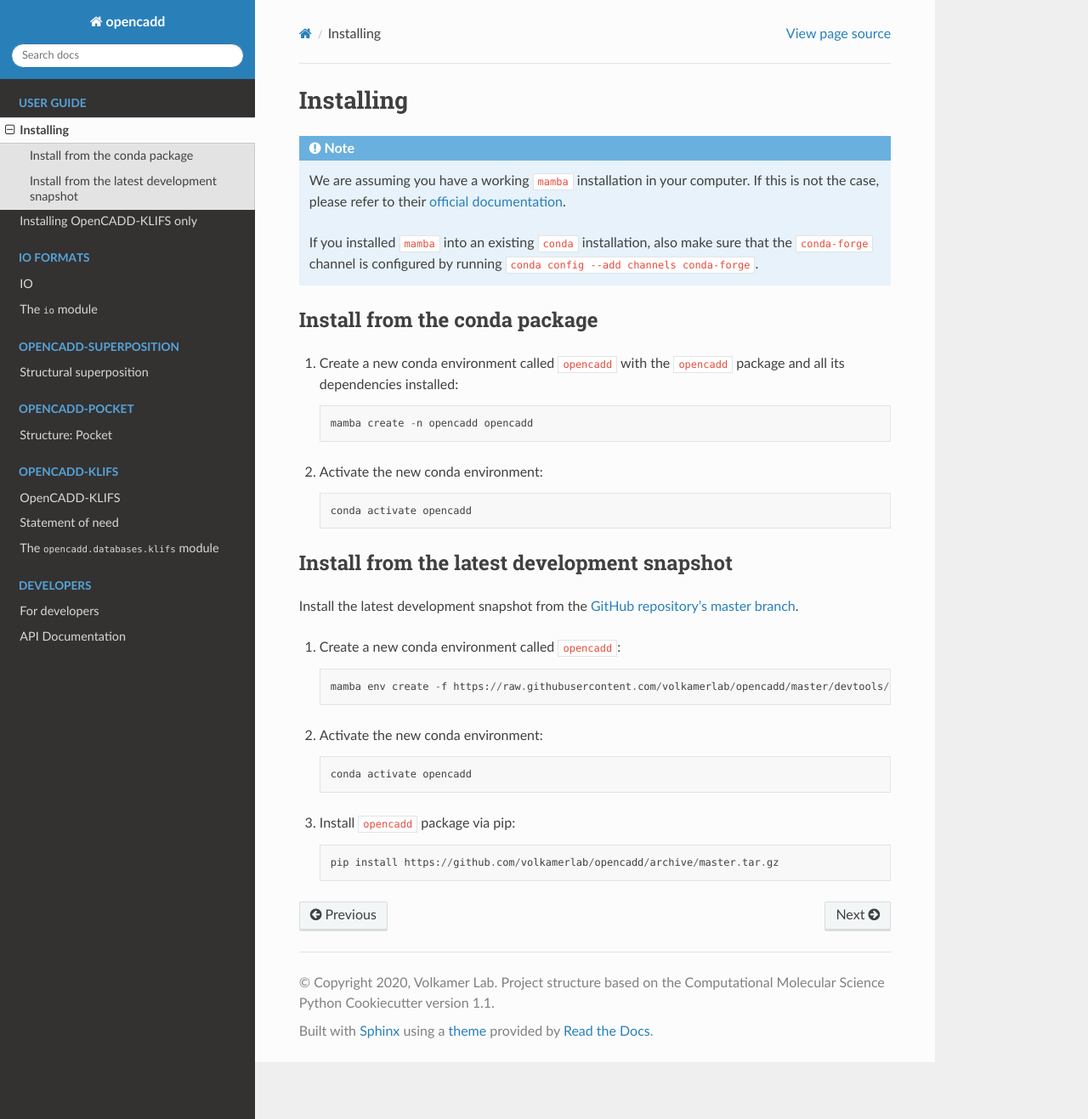
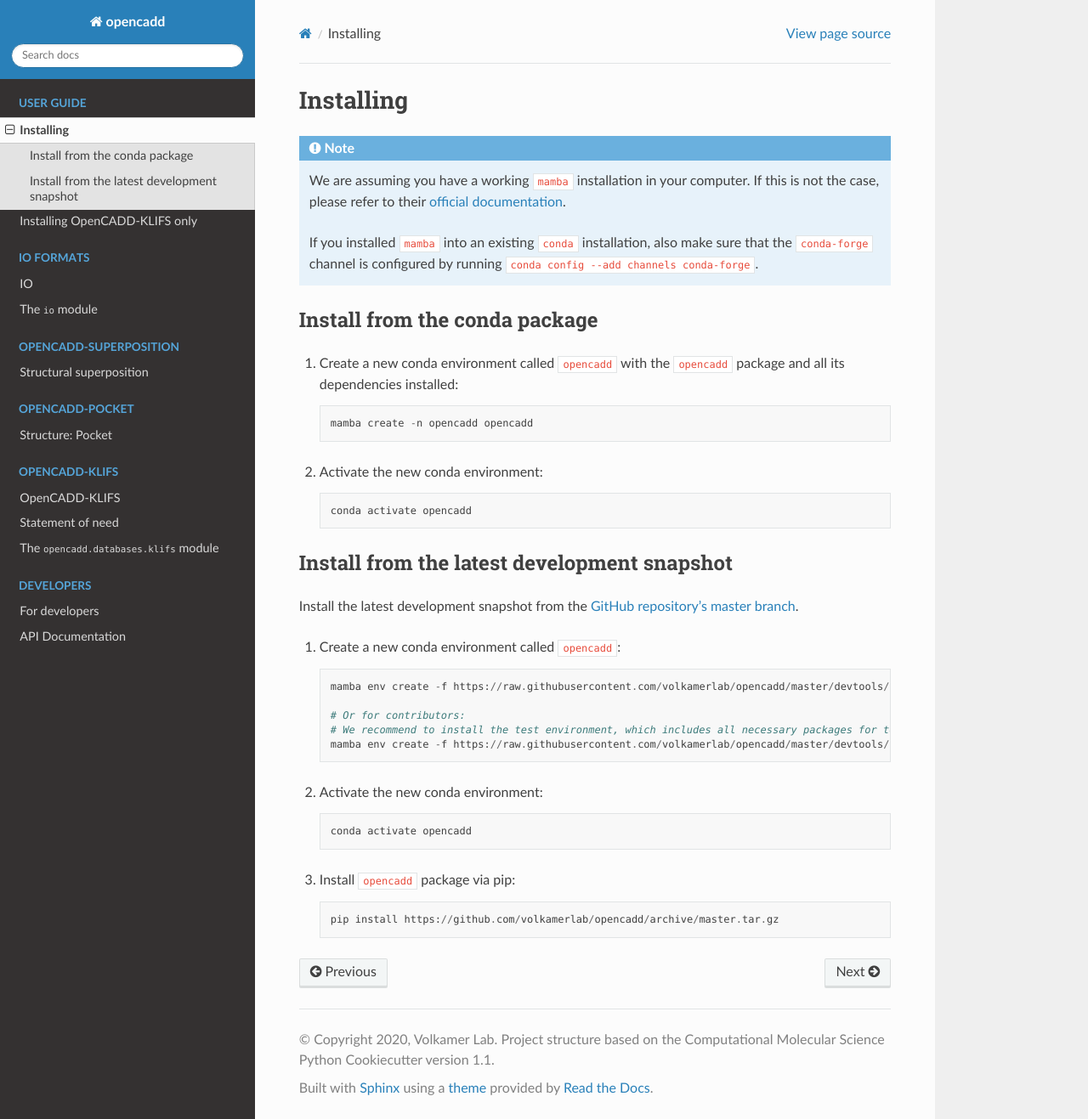
Before and after one commit to volkamerlab/opencadd, a Sphinx documentation site: the page built from docs/installing.rst, in a window 1280 px wide and 1317 px high. Shown: the whole window at 85% size. Built offline with Sphinx 7.4.7 and the Read the Docs theme 2.0.0, drawn with Linux system fonts in a browser that asks for light colours; pages that are not in the unit, such as notebooks, are missing from menus.

Commit message:
Repo installation: Offer both test env and user env

```diff
--- a/docs/installing.rst
+++ b/docs/installing.rst
@@ -33,7 +33,11 @@ Install the latest development snapshot from the `GitHub repository's master bra
 
 1. Create a new conda environment called ``opencadd``::
 
-    mamba env create -f https://raw.githubusercontent.com/volkamerlab/opencadd/master/devtools/conda-envs/test_env.yaml -n opencadd
+    mamba env create -f https://raw.githubusercontent.com/volkamerlab/opencadd/master/devtools/conda-envs/user_env.yaml -n opencadd-dev
+
+    # Or for contributors:
+    # We recommend to install the test environment, which includes all necessary packages for testing and documentation
+    mamba env create -f https://raw.githubusercontent.com/volkamerlab/opencadd/master/devtools/conda-envs/test_env.yaml -n opencadd-dev
 
 2. Activate the new conda environment::
 
```
Also changed, not shown: 1 other file.
